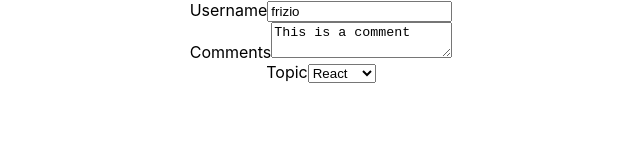
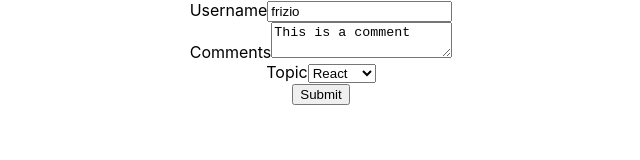
Before and after one commit to frizio/demo-react-app, a React (Create React App) app: page / in a window 1280 px wide. Shown: the top 160 px of the page, without its empty margins (319-959 px from the left). Built offline with nearby package versions, Linux system fonts and the light colour scheme.

Commit message:
handling form submission

```diff
--- a/src/components/FormHandling.js
+++ b/src/components/FormHandling.js
@@ -29,9 +29,14 @@
     );
   }
 
+  handleSubmit = (event) => {
+    alert(`${this.state.username} ${this.state.comments} ${this.state.topic}`);
+    event.preventDefault();
+  }
+
   render() {
     return (
-      <form>
+      <form onSubmit={this.handleSubmit}>
         <div>
           <label>Username</label>
           <input type="text"
@@ -51,6 +56,7 @@
             <option value="vue">Vue</option>
           </select>
         </div>
+        <button>Submit</button>
       </form>
     )
   }
```
